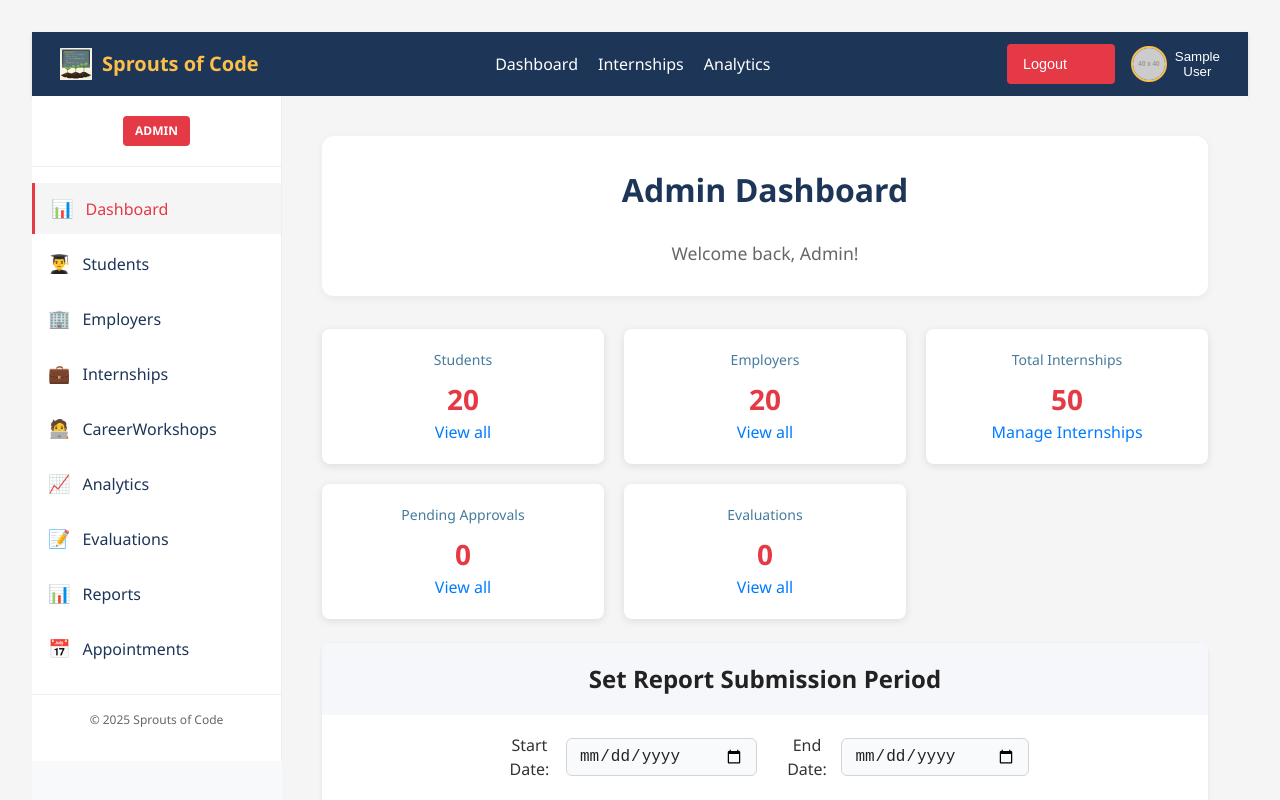
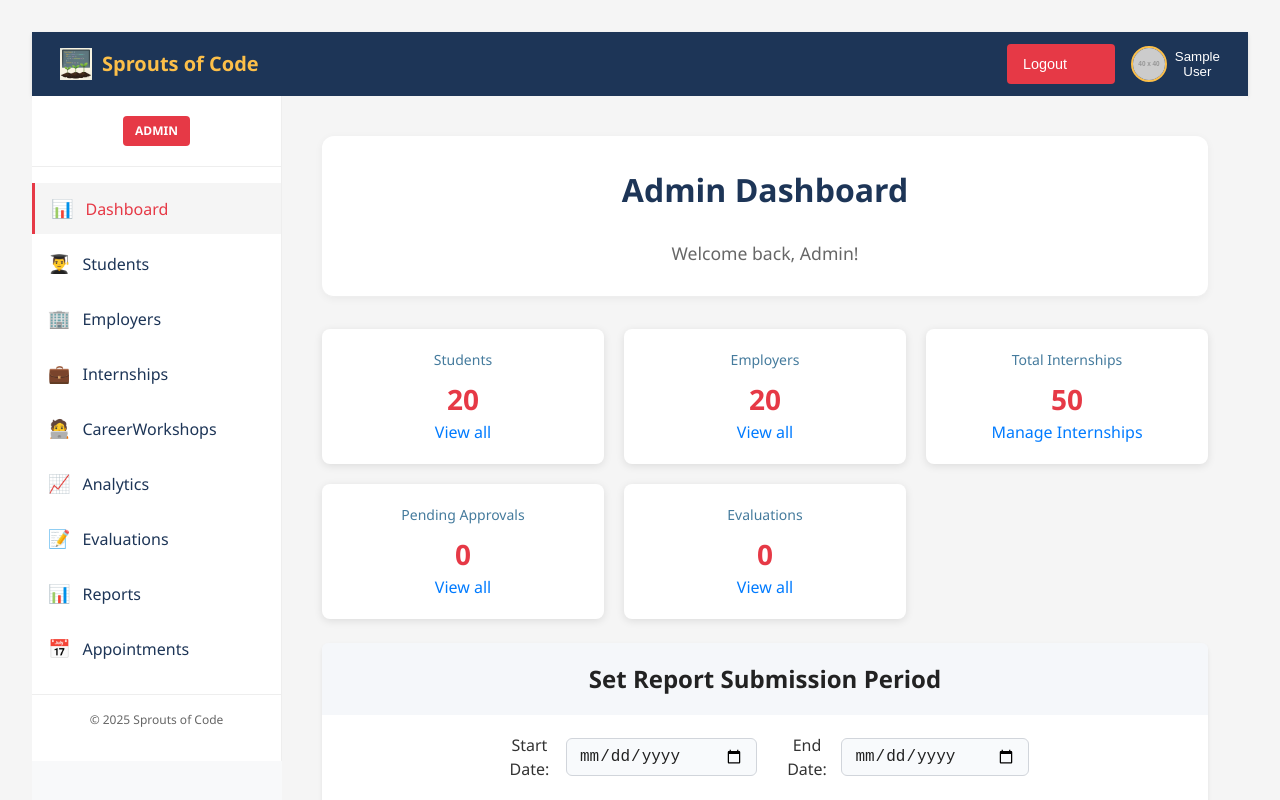
Before and after one commit to CSEN603-2025/Sprouts-of-Code, a React (Vite) app in the folder milestone2/: page /admin in a window 1280 px wide. Shown: the top 800 px of the page. Built offline with nearby package versions, Linux system fonts and the light colour scheme; sample sign-in values are in the browser's storage.

Commit message:
removed navbar excess components

```diff
--- a/milestone2/src/components/shared/Navbar.jsx
+++ b/milestone2/src/components/shared/Navbar.jsx
@@ -170,41 +170,6 @@ const Navbar = ({ user, onLogout }) => {
           </Link>
         </div>
 
-        {user ? (
-          <div className="navbar-menu">
-            {/* Dynamic links based on user role */}
-            {user.role === 'student' && (
-              <>
-                <Link to="/student" className="nav-link">Dashboard</Link>
-                <Link to="/student/profile" className="nav-link">Profile</Link>
-                <Link to="/student/internships" className="nav-link">Internship</Link>
-              </>
-            )}
-
-            {user.role === 'employer' && (
-              <>
-                <Link to="/employer" className="nav-link">Dashboard</Link>
-                <Link to="/employer/internships" className="nav-link">Job Postings</Link>
-              </>
-            )}
-
-            {user.role === 'admin' && (
-              <>
-                <Link to="/admin" className="nav-link">Dashboard</Link>
-                <Link to="/admin/internships" className="nav-link">Internships</Link>
-                <Link to="/analytics" className="nav-link">Analytics</Link>
-              </>
-            )}
-            {user.role === 'FacultyAcademic' && (
-              <>
-                <Link to="/faculty" className="nav-link">Dashboard</Link>
-                <Link to="/faculty/students" className="nav-link">Students</Link>
-                <Link to="/faculty/reports" className="nav-link">Reports</Link>
-                <Link to="/faculty/appointments" className="nav-link">Appointments</Link>
-              </>
-            )}
-          </div>
-        ) : null}
 
         <div className="navbar-right">
           {user && (
```
